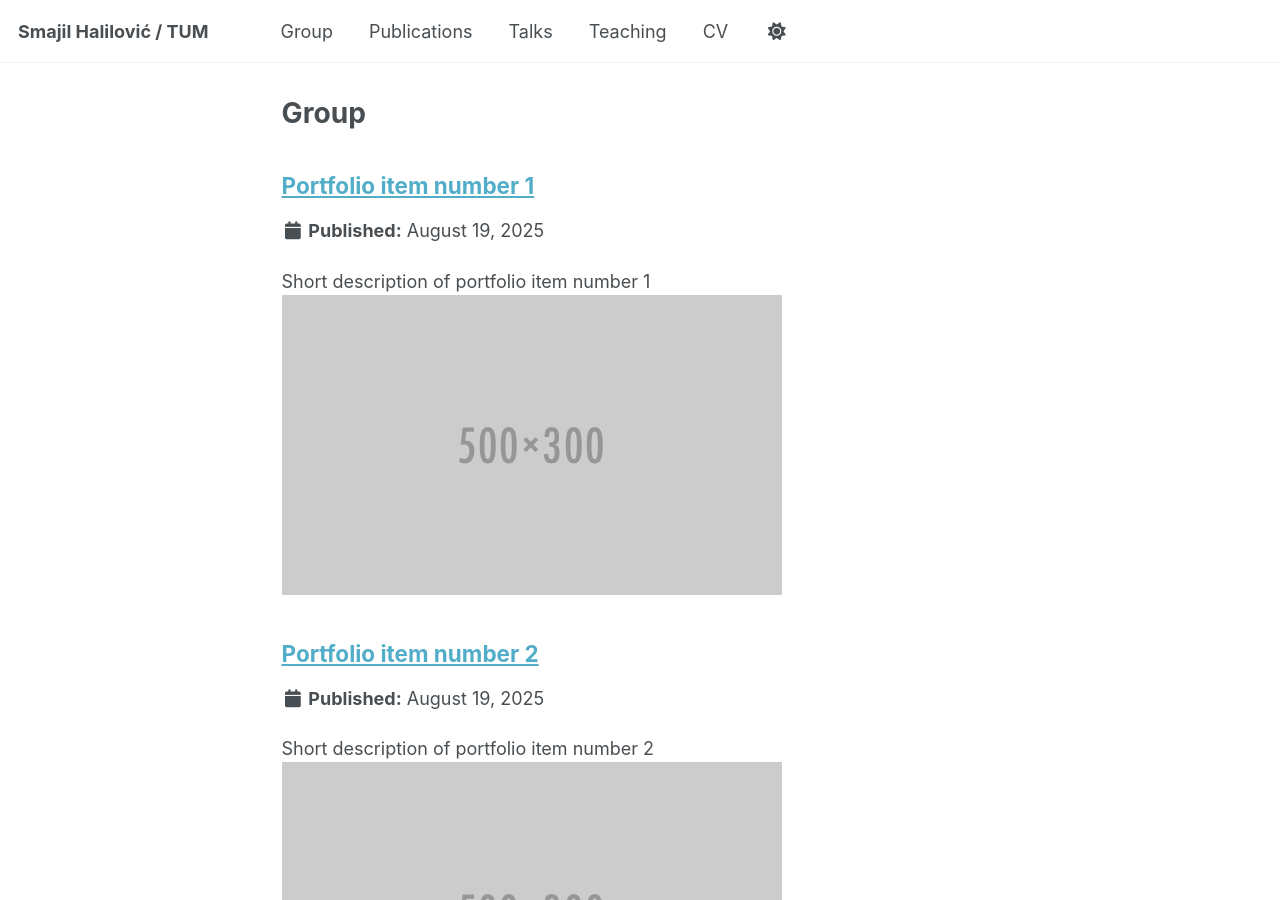
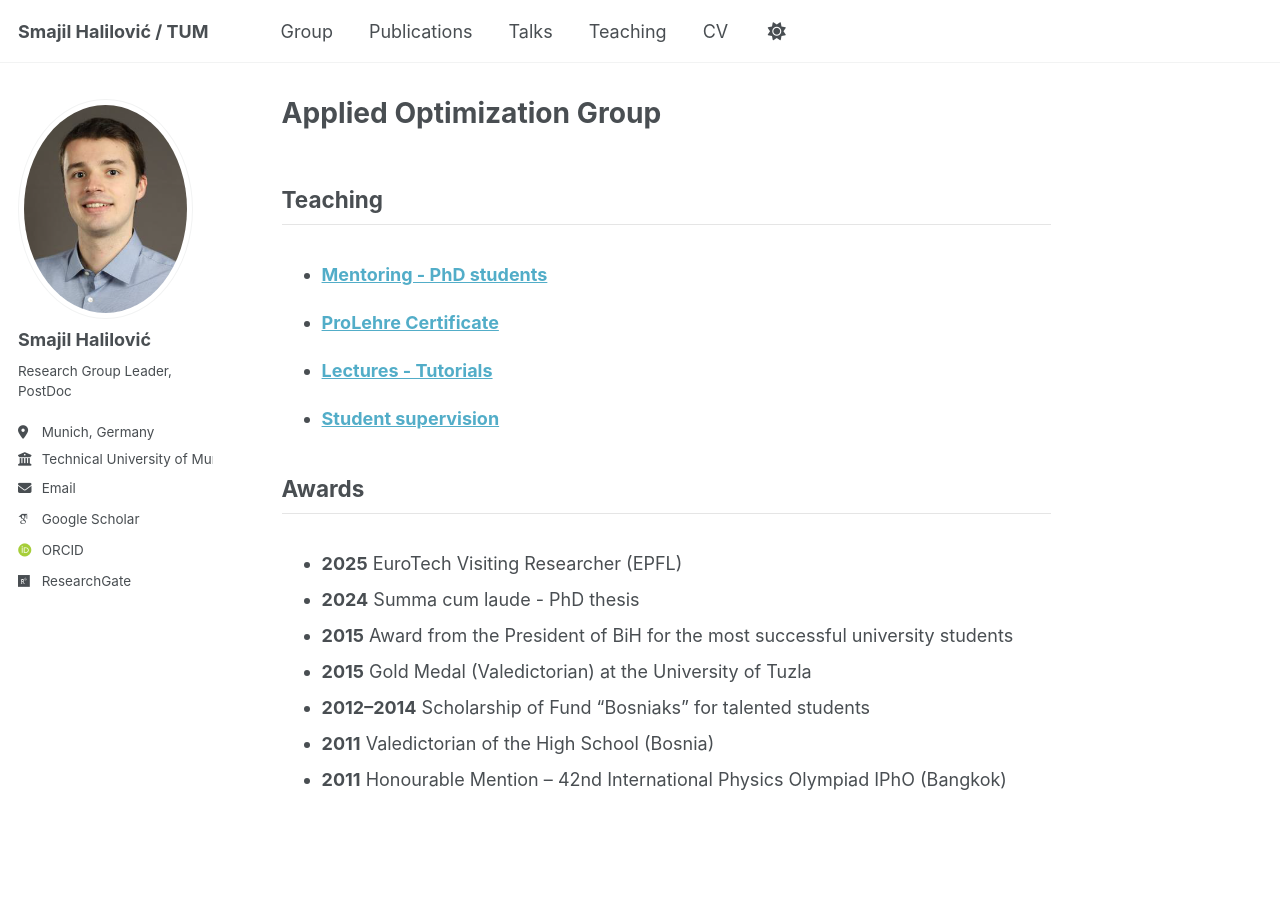
Before and after one commit to SHalilovic/shalilovic.github.io, a Jekyll site: the page built from _pages/group.md, in a window 1280 px wide and 900 px high. Built offline with Jekyll 4.4.1, drawn with Linux system fonts in a browser that asks for light colours; some web fonts are replaced; a script that is not in the unit is left out.

Commit message:
Update group.md

```diff
--- a/_pages/group.md
+++ b/_pages/group.md
@@ -1,13 +1,26 @@
 ---
-layout: archive
-title: "Group"
+layout: single
 permalink: /group/
-author_profile: false
+title: "Applied Optimization Group"
+author_profile: true
 ---
 
-{% include base_path %}
 
 
-{% for post in site.portfolio %}
-  {% include archive-single.html %}
-{% endfor %}
+<div class="cv-section" style="margin-bottom: 2em;">
+  <h2 style="border-bottom: 1px solid #e5e5e5; padding-bottom: 0.5em;">{{ "Teaching" | capitalize }}</h2>
+</div>
+  <ul>{% for post in site.teaching reversed %}
+    {% include archive-single-cv.html %}
+  {% endfor %}</ul>
+
+<div class="cv-section" style="margin-bottom: 2em;">
+  <h2 style="border-bottom: 1px solid #e5e5e5; padding-bottom: 0.5em;">{{ "Awards" | capitalize }}</h2>
+</div>
+  * <b>2025</b> EuroTech Visiting Researcher (EPFL)
+  * <b>2024</b> Summa cum laude - PhD thesis
+  * <b>2015</b> Award from the President of BiH for the most successful university students
+  * <b>2015</b> Gold Medal (Valedictorian) at the University of Tuzla
+  * <b>2012–2014</b> Scholarship of Fund “Bosniaks” for talented students
+  * <b>2011</b> Valedictorian of the High School (Bosnia)
+  * <b>2011</b> Honourable Mention – 42nd International Physics Olympiad IPhO (Bangkok)
```
